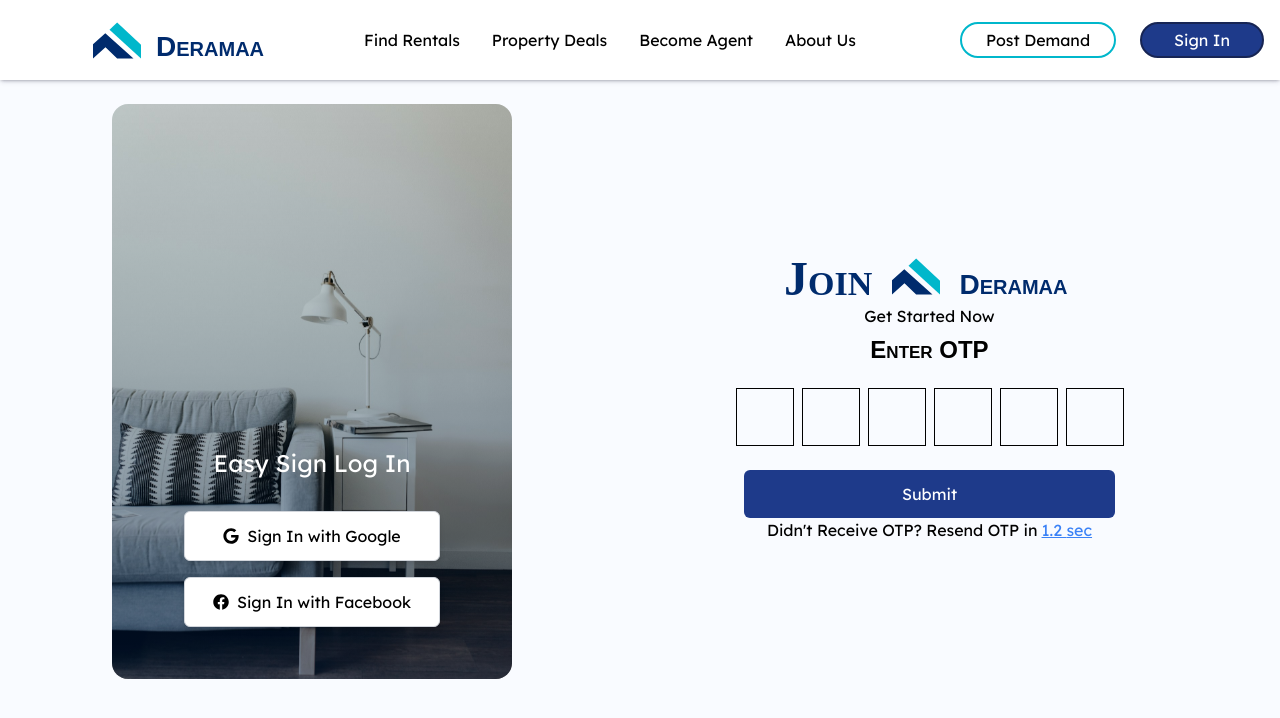
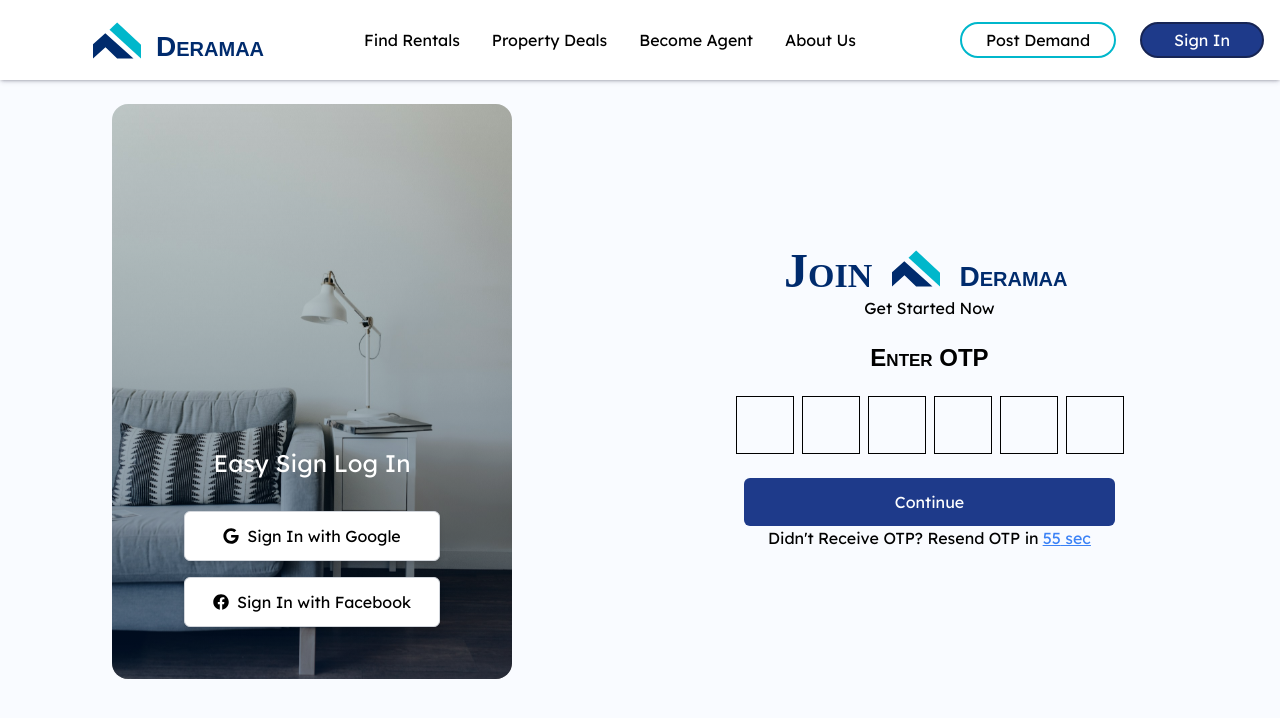
Before and after one commit to doTryCatch/Deramaa, a Next.js app: page /signin/OTP in a window 1280 px wide. Shown: the top 718 px of the page. Built offline with nearby package versions, Linux system fonts and the light colour scheme.

Commit message:
Fixed:UI

```diff
--- a/app/(auth)/signin/(phase)/OTP/page.tsx
+++ b/app/(auth)/signin/(phase)/OTP/page.tsx
@@ -2,14 +2,14 @@
 
 import React, { useState, useRef, useEffect } from "react";
 import DeramaaLogo from "@/public/Deramaa.svg";
-import Link from "next/link";
+import { useRouter } from "next/navigation";
 
 export default function OTP() {
-  // Define the types for state
+  const router = useRouter();
   const [otp, setOtp] = useState<string[]>(Array(6).fill(""));
   const [errors, setErrors] = useState<{ OTP?: string }>({});
   const [showPopup, setShowPopup] = useState<boolean>(false);
-  const [resendTimer, setResendTimer] = useState<number>(1); // Timer in seconds
+  const [resendTimer, setResendTimer] = useState<number>(60); // Timer in seconds
   const inputRefs = useRef<(HTMLInputElement | null)[]>([]);
 
   useEffect(() => {
@@ -61,14 +61,21 @@ export default function OTP() {
     if (otpString.length < 6) {
       setErrors({ OTP: "Please enter a complete OTP." });
       setShowPopup(true);
+
+      // Hide the popup after 2 seconds
+      setTimeout(() => {
+        setShowPopup(false);
+      }, 2000);
+
       return;
     }
-    // Submit OTP logic goes here
+    // submit opt logic will be here
     console.log("Submitted OTP:", otpString);
+    router.push("/signup/phase2");
   };
 
   const handleResendOtp = () => {
-    setResendTimer(60); // Reset timer for 60 seconds
+    setResendTimer(60);
     setOtp(Array(6).fill("")); // Clear OTP inputs
     inputRefs.current[0]?.focus(); // Focus on the first input
     setErrors({});
@@ -76,7 +83,7 @@ export default function OTP() {
   };
 
   return (
-    <div className="signin m-6 w-[100%] center ">
+    <div className="signup m-6 w-[100%] center">
       {showPopup && (
         <div className="alert-box fixed top-[12vh] right-10 border bg-white z-50 rounded-lg shadow-md flex items-center px-6 py-3 space-x-4">
           <div className="parent-circle w-7 h-7 center rounded-full bg-red-700">
@@ -98,7 +105,7 @@ export default function OTP() {
           </h1>
           <h1 className="deramaa mt-8 ml-3">Deramaa</h1>
         </div>
-        <div className="center mt-2">
+        <div className="center mt-2 mb-6">
           <h1>Get Started Now</h1>
         </div>
         <h1 className="slogan my-2 center text-[24px] ">Enter OTP</h1>
@@ -129,22 +136,25 @@ export default function OTP() {
             onClick={handleSubmit}
             className="w-[70%] bg-blue-900 p-3 rounded-md text-white"
           >
-            Submit
+            Continue
           </button>
         </div>
 
-        <span className="center">
+        <div className="center">
           Didn't Receive OTP? Resend OTP in{" "}
-          <Link href="/signin" className="ml-1 underline text-blue-500">
-            {resendTimer > 0 ? (
-              `${resendTimer} sec`
-            ) : (
-              <span onClick={handleResendOtp} className="cursor-pointer">
-                1.2 <span>sec</span>
-              </span>
-            )}
-          </Link>
-        </span>
+          {resendTimer > 0 ? (
+            <span className="ml-1 underline text-blue-500">
+              {resendTimer} sec
+            </span>
+          ) : (
+            <span
+              onClick={handleResendOtp}
+              className="cursor-pointer text-blue-500 ml-1 underline"
+            >
+              Resend
+            </span>
+          )}
+        </div>
       </div>
     </div>
   );
```
